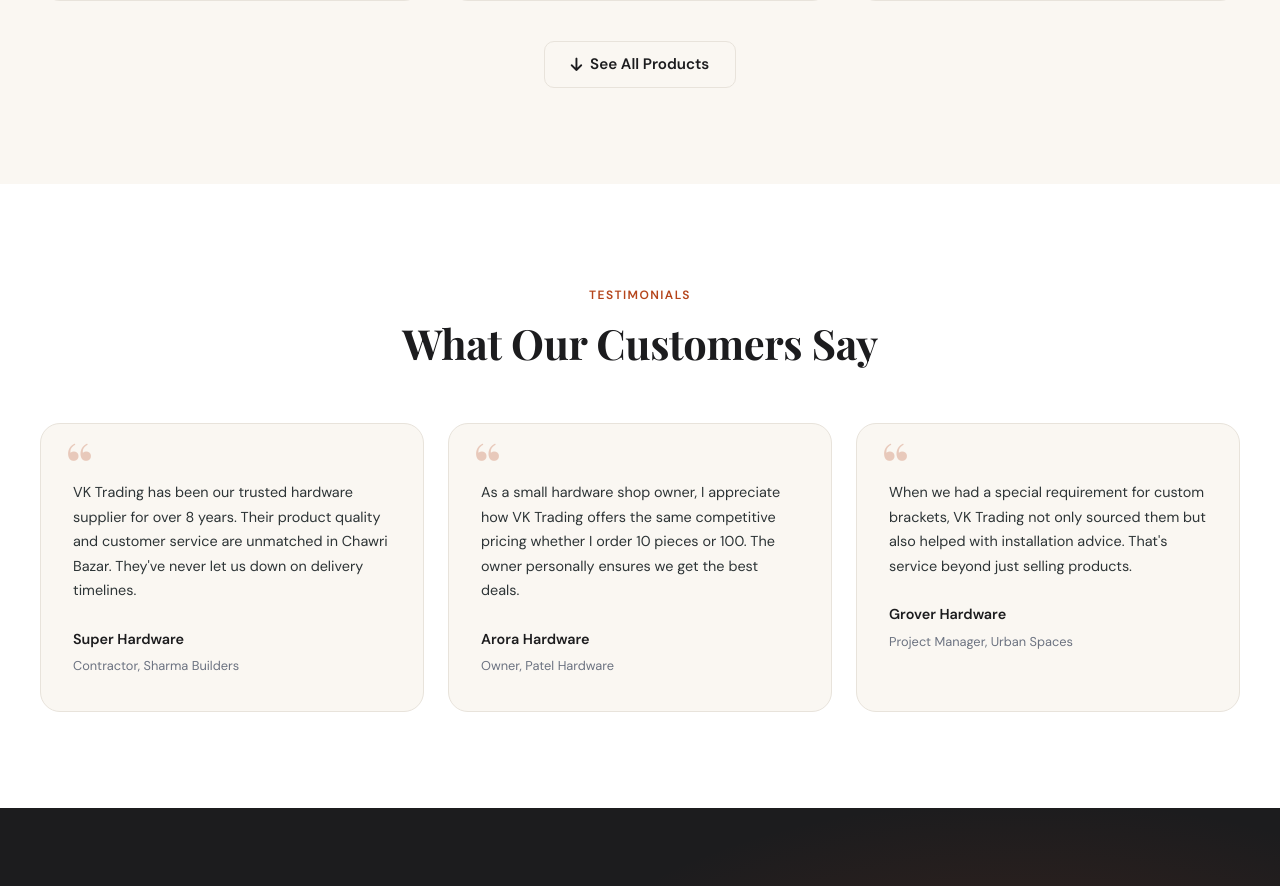
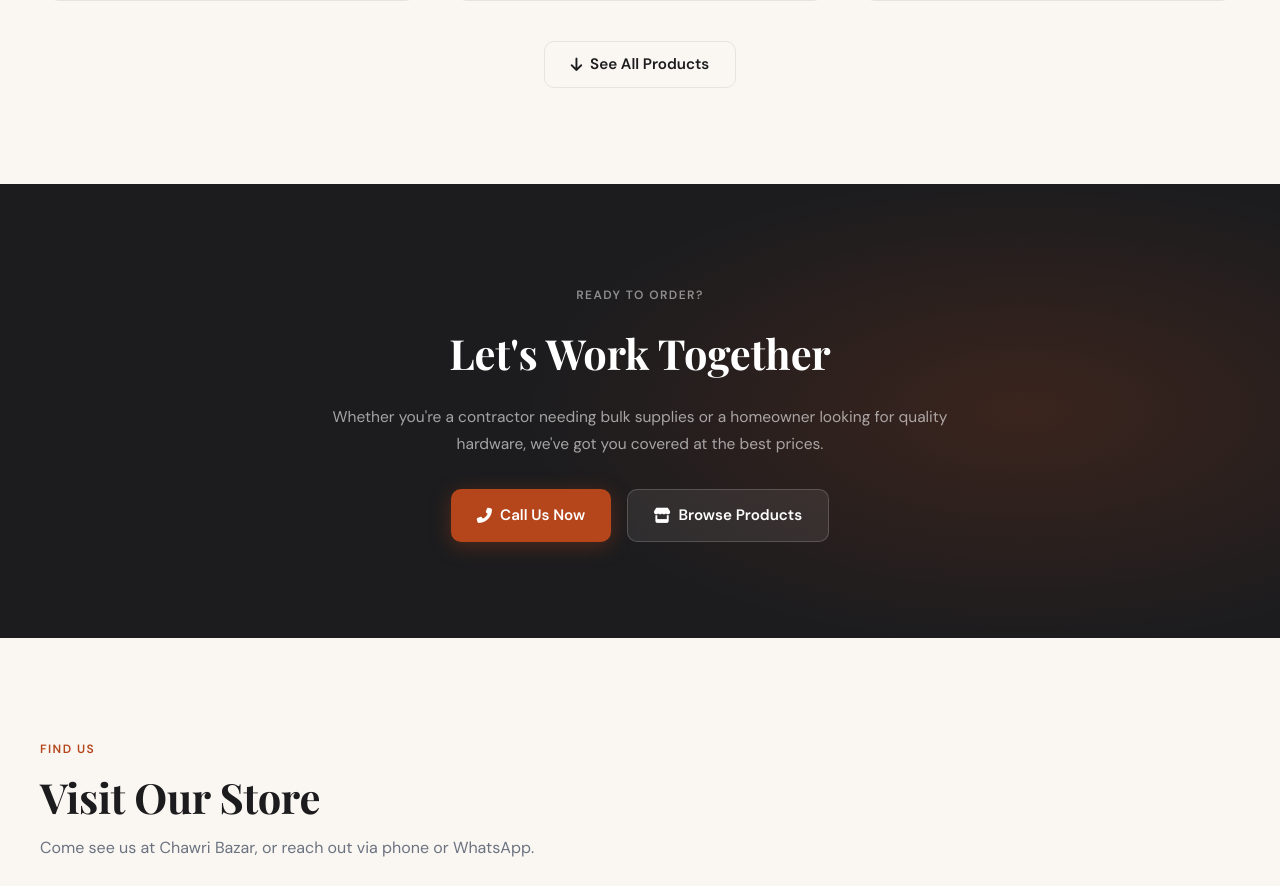
Before and after one commit to Arnavv23/shop, a Django app: page / in a window 1280 px wide. Shown: the part 3864-4750 px from the top of the page. Run offline with Django 5.2, Linux system fonts and the light colour scheme; data comes from the database, SQL or seed files in the repository.

Commit message:
tstimonial changes

```diff
--- a/products/templates/index.html
+++ b/products/templates/index.html
@@ -1188,7 +1188,7 @@
     </div>
 </section>
 
-<!-- TESTIMONIALS -->
+<!-- TESTIMONIALS
 <section class="section testimonials-section">
     <div class="container">
         <div class="section-header centered">
@@ -1200,26 +1200,26 @@
                 <p class="testimonial-text">VK Trading has been our trusted hardware supplier for over 8 years. Their product quality and customer service are unmatched in Chawri Bazar. They've never let us down on delivery timelines.</p>
                 <div class="testimonial-author">
                     <strong>Super Hardware</strong>
-                    <span>Contractor, Sharma Builders</span>
+
                 </div>
             </div>
             <div class="testimonial-card">
                 <p class="testimonial-text">As a small hardware shop owner, I appreciate how VK Trading offers the same competitive pricing whether I order 10 pieces or 100. The owner personally ensures we get the best deals.</p>
                 <div class="testimonial-author">
                     <strong>Arora Hardware</strong>
-                    <span>Owner, Patel Hardware</span>
+
                 </div>
             </div>
             <div class="testimonial-card">
                 <p class="testimonial-text">When we had a special requirement for custom brackets, VK Trading not only sourced them but also helped with installation advice. That's service beyond just selling products.</p>
                 <div class="testimonial-author">
                     <strong>Grover Hardware</strong>
-                    <span>Project Manager, Urban Spaces</span>
+
                 </div>
             </div>
         </div>
     </div>
-</section>
+</section> -->
 
 <!-- CTA -->
 <section class="section cta-section">
```
